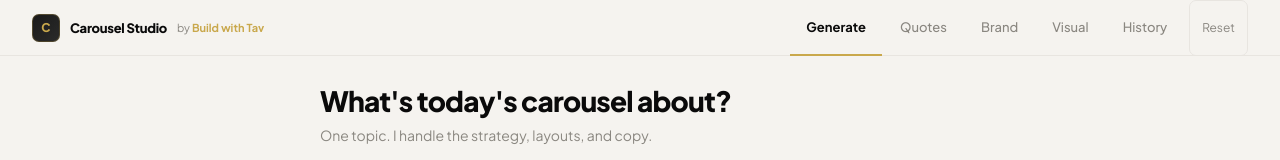
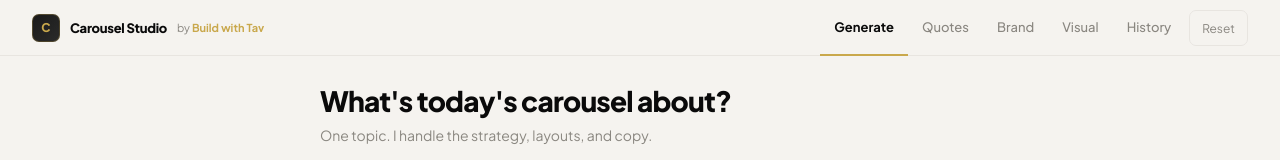
Before and after one commit to BuildwithTav/CarouselGenerator, a Next.js app: page / in a window 1280 px wide. Shown: the top 160 px of the page. Built offline with nearby package versions, Linux system fonts and the light colour scheme.

Commit message:
Update CarouselGenerator.jsx

```diff
--- a/src/components/CarouselGenerator.jsx
+++ b/src/components/CarouselGenerator.jsx
@@ -146,8 +146,8 @@ function buildSlideHTML(slide, idx, total, opts, isCover = false) {
   const ts2 = C.dark || bgImageUrl ? "text-shadow:0 1px 16px rgba(0,0,0,0.85);" : "";
 
   const BADGE_BOTTOM = 230;
-  const topPad = isPortrait ? 300 : BADGE_BOTTOM + 40;
-  const botPad = isPortrait ? 300 : 120;
+  const topPad = BADGE_BOTTOM + 40;
+  const botPad = BADGE_BOTTOM + 40;
 
   const base = `
     @import url('${gFonts}');
@@ -670,7 +670,7 @@ Return ONLY valid JSON array:
     coverImageUrl: activeCoverPhoto, coverPosition, badgeArea,
     profileUrl, name, handle, blueTick,
     websiteUrl: showWebsite?website:"",
-    showNums, ratio, accentColor,
+    showNums: showNums===true, ratio, accentColor,
     coverImgPos, templateImgPos,
   }), [fontId,headlineStyle,bgMode,templateBgUrl,overlayDark,activeCoverPhoto,coverPosition,badgeArea,profileUrl,name,handle,blueTick,website,showWebsite,showNums,ratio,accentColor,coverImgPos,templateImgPos]);
 
@@ -990,25 +990,25 @@ html,body{width:${W}px;height:${H}px;overflow:hidden;background:${hasBgImg?"#000
         ::placeholder{color:${A.muted};opacity:0.65}
       `}</style>
 
-      <nav style={{borderBottom:`1px solid ${A.border}`,padding:"0 32px",display:"flex",alignItems:"center",justifyContent:"space-between",height:56,position:"sticky",top:0,background:`${A.bg}EE`,backdropFilter:"blur(20px)",zIndex:100}}>
-        <div style={{display:"flex",alignItems:"center",gap:10}}>
+      <nav style={{borderBottom:`1px solid ${A.border}`,padding:"0 32px",display:"flex",alignItems:"stretch",justifyContent:"space-between",height:56,position:"sticky",top:0,background:`${A.bg}EE`,backdropFilter:"blur(20px)",zIndex:100}}>
+        <div style={{display:"flex",alignItems:"center",gap:10,flexShrink:0}}>
           <div style={{width:28,height:28,borderRadius:7,background:`linear-gradient(135deg,#1a1a1a,#2a2a2a)`,border:`1.5px solid ${GOLD}44`,display:"flex",alignItems:"center",justifyContent:"center"}}>
             <span style={{color:GOLD,fontSize:12,fontWeight:900}}>C</span>
           </div>
           <span style={{fontSize:13,fontWeight:800,letterSpacing:-0.3}}>Carousel Studio</span>
           <span style={{fontSize:11,color:A.muted}}>by <span style={{color:GOLD,fontWeight:700}}>Build with Tav</span></span>
         </div>
-        <div style={{display:"flex",alignItems:"stretch",gap:2,height:56}}>
+        <div style={{display:"flex",alignItems:"stretch",gap:0,height:56,flexWrap:"nowrap",overflow:"visible"}}>
           {NAV_ITEMS.map(([id,label])=>(
-            <button key={id} onClick={()=>setNav(id)} style={{background:"none",border:"none",borderBottom:nav===id?`2px solid ${GOLD}`:"2px solid transparent",color:nav===id?A.text:A.muted,padding:"0 16px",fontSize:13,fontWeight:nav===id?700:500,height:56,display:"flex",alignItems:"center",cursor:"pointer",flexShrink:0}}>
+            <button key={id} onClick={()=>setNav(id)} style={{background:"none",border:"none",borderBottom:nav===id?`2px solid ${GOLD}`:"2px solid transparent",color:nav===id?A.text:A.muted,padding:"0 14px",fontSize:13,fontWeight:nav===id?700:500,height:"100%",display:"flex",alignItems:"center",cursor:"pointer",flexShrink:0,boxSizing:"border-box"}}>
               {label}
             </button>
           ))}
           {view==="preview"&&<>
-            <button onClick={()=>generate(lastTopic)} style={{background:"transparent",border:`1.5px solid ${A.border}`,color:A.muted,padding:"5px 12px",borderRadius:7,fontSize:12,fontWeight:600,marginLeft:8}}>↺ Regenerate</button>
-            <button onClick={()=>{setView("setup");setSlides([]);setNav("generate");}} style={{background:"transparent",border:`1.5px solid ${A.border}`,color:A.muted,padding:"5px 12px",borderRadius:7,fontSize:12,fontWeight:600}}>← New</button>
+            <button onClick={()=>generate(lastTopic)} style={{background:"transparent",border:`1.5px solid ${A.border}`,color:A.muted,padding:"0 12px",borderRadius:7,fontSize:12,fontWeight:600,marginLeft:8,height:36,alignSelf:"center"}}>↺ Regenerate</button>
+            <button onClick={()=>{setView("setup");setSlides([]);setNav("generate");}} style={{background:"transparent",border:`1.5px solid ${A.border}`,color:A.muted,padding:"0 12px",borderRadius:7,fontSize:12,fontWeight:600,height:36,alignSelf:"center"}}>← New</button>
           </>}
-          <button onClick={()=>{localStorage.removeItem(STORAGE_KEY);localStorage.removeItem("bwt_history");window.location.reload();}} style={{background:"transparent",border:`1.5px solid ${A.border}`,color:A.muted,padding:"5px 12px",borderRadius:7,fontSize:12,marginLeft:4}}>Reset</button>
+          <button onClick={()=>{localStorage.removeItem(STORAGE_KEY);localStorage.removeItem("bwt_history");window.location.reload();}} style={{background:"transparent",border:`1.5px solid ${A.border}`,color:A.muted,padding:"0 12px",borderRadius:7,fontSize:12,marginLeft:4,height:36,alignSelf:"center"}}>Reset</button>
         </div>
       </nav>
 
```
